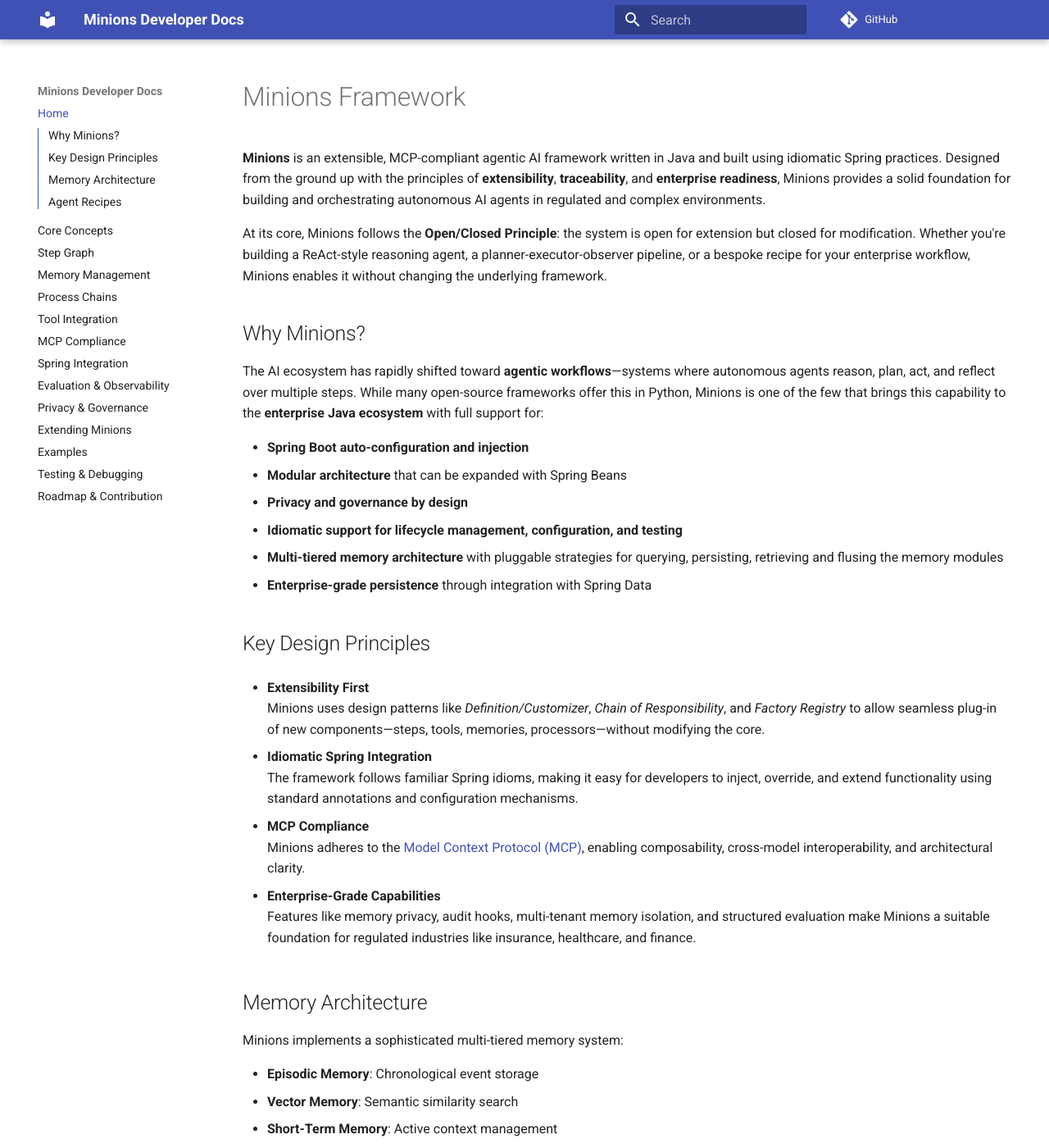
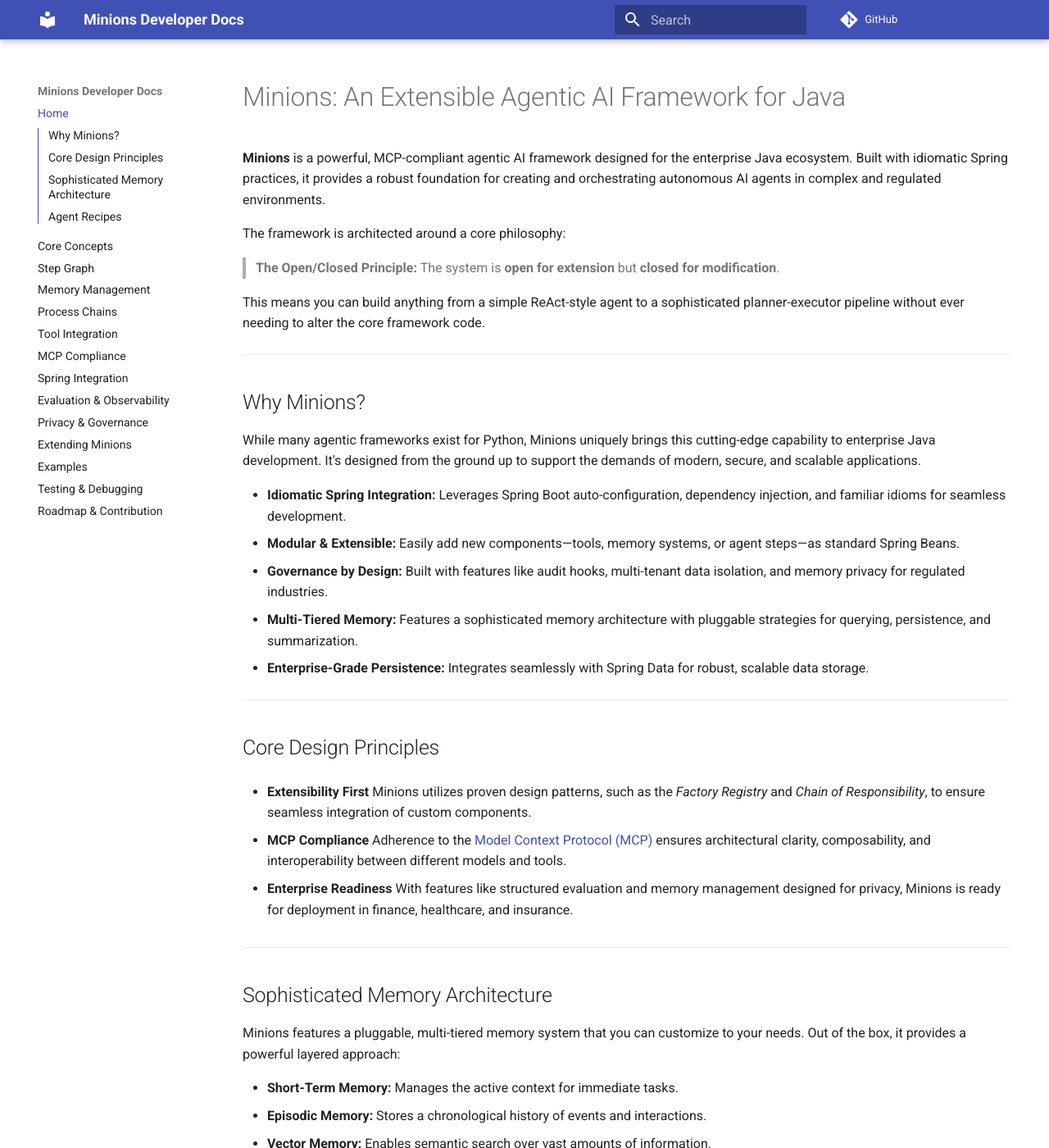
Before and after one commit to minions-ai/minions-docs, an MkDocs documentation site: the page built from docs/index.md, in a window 1280 px wide and 1400 px high. Shown: the whole window at 82% size. Built offline with MkDocs 1.6.1 and Material for MkDocs 9.7.7, drawn with Linux system fonts in a browser that asks for light colours; comment, search, counter and statistics services are not loaded; some of the changed text lies outside the part shown.

Commit message:
Improved the landing page

```diff
--- a/docs/index.md
+++ b/docs/index.md
@@ -1,65 +1,60 @@
-# Minions Framework
+# Minions: An Extensible Agentic AI Framework for Java
 
-**Minions** is an extensible, MCP-compliant agentic AI framework written in Java and built using idiomatic Spring practices. Designed from the ground up with the principles of **extensibility**, **traceability**, and **enterprise readiness**, Minions provides a solid foundation for building and orchestrating autonomous AI agents in regulated and complex environments.
+**Minions** is a powerful, MCP-compliant agentic AI framework designed for the enterprise Java ecosystem. Built with idiomatic Spring practices, it provides a robust foundation for creating and orchestrating autonomous AI agents in complex and regulated environments.
 
-At its core, Minions follows the **Open/Closed Principle**: the system is open for extension but closed for modification. Whether you're building a ReAct-style reasoning agent, a planner-executor-observer pipeline, or a bespoke recipe for your enterprise workflow, Minions enables it without changing the underlying framework.
+The framework is architected around a core philosophy:
+
+> **The Open/Closed Principle:** The system is **open for extension** but **closed for modification**.
+
+This means you can build anything from a simple ReAct-style agent to a sophisticated planner-executor pipeline without ever needing to alter the core framework code.
+
+---
 
 ## Why Minions?
 
-The AI ecosystem has rapidly shifted toward **agentic workflows**—systems where autonomous agents reason, plan, act, and reflect over multiple steps. While many open-source frameworks offer this in Python, Minions is one of the few that brings this capability to the **enterprise Java ecosystem** with full support for:
+While many agentic frameworks exist for Python, Minions uniquely brings this cutting-edge capability to enterprise Java development. It's designed from the ground up to support the demands of modern, secure, and scalable applications.
 
-- **Spring Boot auto-configuration and injection**
-- **Modular architecture** that can be expanded with Spring Beans
-- **Privacy and governance by design**
-- **Idiomatic support for lifecycle management, configuration, and testing**
-- **Multi-tiered memory architecture** with pluggable strategies for querying, persisting, retrieving and flusing the memory modules
-- **Enterprise-grade persistence** through integration with Spring Data
+- **Idiomatic Spring Integration:** Leverages Spring Boot auto-configuration, dependency injection, and familiar idioms for seamless development.
+- **Modular & Extensible:** Easily add new components—tools, memory systems, or agent steps—as standard Spring Beans.
+- **Governance by Design:** Built with features like audit hooks, multi-tenant data isolation, and memory privacy for regulated industries.
+- **Multi-Tiered Memory:** Features a sophisticated memory architecture with pluggable strategies for querying, persistence, and summarization.
+- **Enterprise-Grade Persistence:** Integrates seamlessly with Spring Data for robust, scalable data storage.
 
-## Key Design Principles
+---
 
-- **Extensibility First**
-  Minions uses design patterns like *Definition/Customizer*, *Chain of Responsibility*, and *Factory Registry* to allow seamless plug-in of new components—steps, tools, memories, processors—without modifying the core.
+## Core Design Principles
 
-- **Idiomatic Spring Integration**
-  The framework follows familiar Spring idioms, making it easy for developers to inject, override, and extend functionality using standard annotations and configuration mechanisms.
+- **Extensibility First** Minions utilizes proven design patterns, such as the _Factory Registry_ and _Chain of Responsibility_, to ensure seamless integration of custom components.
 
-- **MCP Compliance**
-  Minions adheres to the [Model Context Protocol (MCP)](https://modelcontextprotocol.io/introduction), enabling composability, cross-model interoperability, and architectural clarity.
+- **MCP Compliance** Adherence to the [Model Context Protocol (MCP)](https://modelcontextprotocol.io/introduction) ensures architectural clarity, composability, and interoperability between different models and tools.
 
-- **Enterprise-Grade Capabilities**
-  Features like memory privacy, audit hooks, multi-tenant memory isolation, and structured evaluation make Minions a suitable foundation for regulated industries like insurance, healthcare, and finance.
+- **Enterprise Readiness** With features like structured evaluation and memory management designed for privacy, Minions is ready for deployment in finance, healthcare, and insurance.
 
-## Memory Architecture
 
-Minions implements a sophisticated multi-tiered memory system:
+---
 
-- **Episodic Memory**: Chronological event storage
-- **Vector Memory**: Semantic similarity search
-- **Short-Term Memory**: Active context management
-- **Long-Term Memory**: Persistent knowledge storage
+## Sophisticated Memory Architecture
 
-Each memory subsystem is managed through pluggable strategies for:
-- Query execution
-- Persistence
-- Summarization
-- Privacy and governance
+Minions features a pluggable, multi-tiered memory system that you can customize to your needs. Out of the box, it provides a powerful layered approach:
+
+- **Short-Term Memory:** Manages the active context for immediate tasks.
+- **Episodic Memory:** Stores a chronological history of events and interactions.
+- **Vector Memory:** Enables semantic search over vast amounts of information.
+- **Long-Term Memory:** Provides persistent, long-term knowledge storage.
+
+Each subsystem is managed by pluggable strategies for **querying**, **persistence**, **summarization**, and **privacy**, giving you full control over how your agent remembers and forgets.
+
+---
 
 ## Agent Recipes
 
-Every agent in Minions is instantiated from a **Recipe**. A recipe defines the agent's purpose and structure:
+Every agent in Minions is configured using a **Recipe**. A recipe is a blueprint that defines the agent's behavior and capabilities.
 
-- Its **system prompt** and **goal**
-- The **step graph** that outlines its thought/action flow
-- Its **memory configuration**, specifying:
-  - Memory subsystem selection
-  - Query strategy configuration
-  - Summarization settings
-  - Persistence strategy
-- Optional toolchains and observers
+A recipe specifies:
 
-Different types of recipes are available out-of-the-box, including:
-- `ReActAgentRecipe`
-- `PlannerExecutorObserverRecipe`
-- And more custom agent types
+- The agent's **system prompt** and ultimate **goal**.
+- The **step graph**, which outlines its reasoning and action flow.
+- Its complete **memory configuration**, including which subsystems to use and how they behave.
+- The **toolchains** and **observers** available to the agent.
 
-We'll dive deeper into recipes, step graphs, and memory strategies in the following sections.
+Minions includes several pre-built recipes to get you started, such as `ReActAgentRecipe` and `PlannerExecutorObserverRecipe`, with a clear path to creating your own.
```
